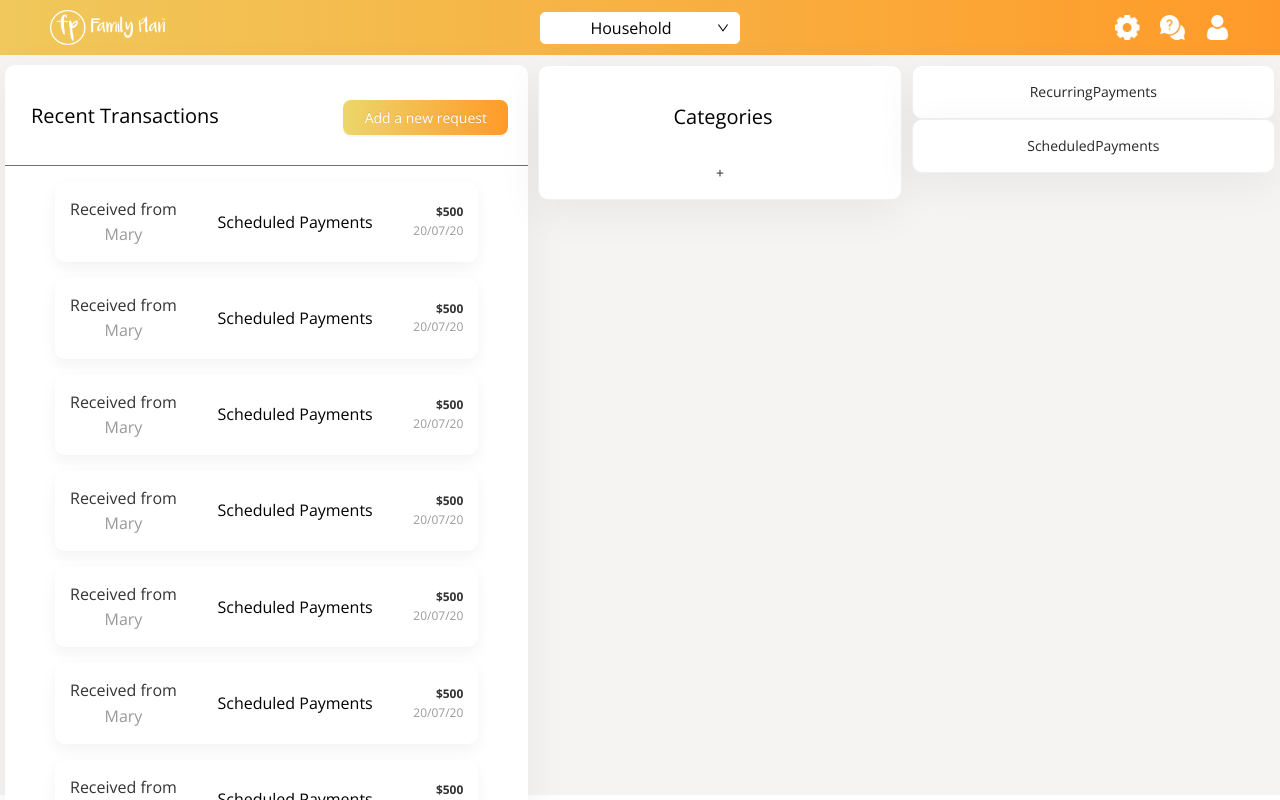
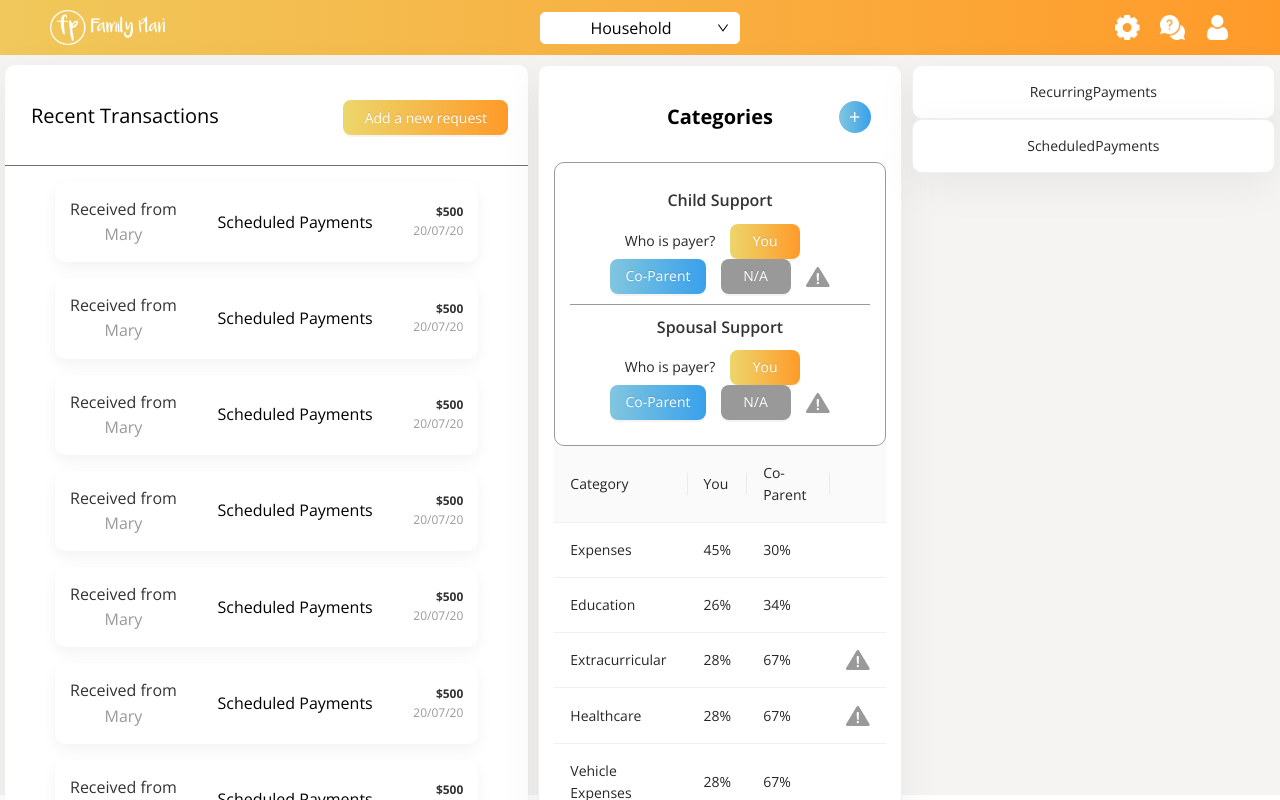
Before and after one commit to fahadcoddle/family-plan-web, a React (Create React App) app: page /home in a window 1280 px wide. Shown: the top 800 px of the page. Built offline with nearby package versions, Linux system fonts and the light colour scheme.

Commit message:
payment screen categories section design

```diff
--- a/src/Landing/Categories/Categories.js
+++ b/src/Landing/Categories/Categories.js
@@ -1,15 +1,152 @@
 import React from 'react';
 import './Categories.scss';
-import { Card } from 'antd';
+import { Card, Button, Table } from 'antd';
+import info from '../../Assets/info.png';
+
+const columns = [
+    {
+        title: 'Category',
+        dataIndex: 'Category',
+        key: 'Category',
+    },
+    {
+        title: 'You',
+        dataIndex: 'You',
+        key: 'You',
+    },
+    {
+        title: 'Co-Parent',
+        dataIndex: 'coParent',
+        key: 'coParent',
+    },
+    {
+        title: '',
+        dataIndex: 'status',
+        key: 'status',
+    },
+];
+const data = [
+    {
+        key: '1',
+        Category: 'Expenses',
+        You: '45%',
+        coParent: '30%',
+        // status: <img src={info} alt="info-icon" />,
+    },
+    {
+        key: '2',
+        Category: 'Education',
+        You: '26%',
+        coParent: '34%',
+        // status: <img src={info} alt="info-icon" />,
+    },
+    {
+        key: '3',
+        Category: 'Extracurricular',
+        You: '28%',
+        coParent: '67%',
+        status: <img src={info} alt="info-icon" />,
+    },
+    {
+        key: '4',
+        Category: 'Healthcare',
+        You: '28%',
+        coParent: '67%',
+        status: <img src={info} alt="info-icon" />,
+    },
+    {
+        key: '5',
+        Category: 'Vehicle Expenses',
+        You: '28%',
+        coParent: '67%',
+        // status: <img src={info} alt="info-icon" />,
+    },
+    {
+        key: '6',
+        Category: 'Expenses',
+        You: '45%',
+        coParent: '30%',
+        // status: <img src={info} alt="info-icon" />,
+    },
+    {
+        key: '7',
+        Category: 'Education',
+        You: '26%',
+        coParent: '34%',
+        status: <img src={info} alt="info-icon" />,
+    },
+    {
+        key: '8',
+        Category: 'Extracurricular',
+        You: '26%',
+        coParent: '34%',
+        status: <img src={info} alt="info-icon" />,
+    },
+];
 
 const Categories = () => {
     return (
         <Card>
             <div className="ct-card-head">
                 <h1>Categories</h1>
+                <div className="add-item">
+                    <span>+</span>
+                </div>
             </div>
-            <div className="add-item">
-                <span>+</span>
+            <div className="ct-card-top">
+                <Card>
+                    <div className="card-row">
+                        <h2>Child Support</h2>
+                        <div className="card-inner">
+                            <span>Who is payer?</span>
+                            <span>
+                                <Button type="primary" className="btn btn-orange">
+                                    You
+                                </Button>
+                            </span>
+                            <span>
+                                <Button type="primary" className="btn btn-blue">
+                                    Co-Parent
+                                </Button>
+                            </span>
+                            <span>
+                                <Button type="primary" className="btn btn-grey">
+                                    N/A
+                                </Button>
+                            </span>
+                            <span>
+                                <img src={info} alt="info-icon" />
+                            </span>
+                        </div>
+                    </div>
+                    <div className="card-row">
+                        <h2>Spousal Support</h2>
+                        <div className="card-inner">
+                            <span>Who is payer?</span>
+                            <span>
+                                <Button type="primary" className="btn btn-orange">
+                                    You
+                                </Button>
+                            </span>
+                            <span>
+                                <Button type="primary" className="btn btn-blue">
+                                    Co-Parent
+                                </Button>
+                            </span>
+                            <span>
+                                <Button type="primary" className="btn btn-grey">
+                                    N/A
+                                </Button>
+                            </span>
+                            <span>
+                                <img src={info} alt="info-icon" />
+                            </span>
+                        </div>
+                    </div>
+                </Card>
+            </div>
+            <div className="ct-card-bottom">
+                <Table columns={columns} dataSource={data} />
             </div>
         </Card>
     );
--- a/src/Landing/Categories/Categories.scss
+++ b/src/Landing/Categories/Categories.scss
@@ -6,13 +6,13 @@
         -webkit-box-pack: center;
         -ms-flex-pack: center;
         justify-content: center;
-        margin: 20px 5px 30px 11px;
+        margin: 20px 5px 30px 5px;
         position: relative;
         h1 {
             font-size: 20px;
             color: #000000;
             margin: 0;
-        }
+            font-weight: 700;
         }
         .add-item {
             display: -webkit-box;
@@ -29,8 +29,8 @@
             top: 0px;
             z-index: 2;
             cursor: pointer;
-        width: 25px;
-        height: 25px;
+            width: 32px;
+            height: 32px;
             border-radius: 50%;
             transition: all ease-in-out 0.2s;
             background: rgb(129, 198, 223);
@@ -48,3 +48,68 @@
             }
         }
     }
+    &-top {
+        .ant-card {
+            box-shadow: none !important;
+            border-color: #999999;
+        }
+        .card {
+            &-row {
+                padding: 10px;
+                &:first-of-type {
+                    border-bottom: 1px solid #999999;
+                }
+                h2 {
+                    text-align: center;
+                    font-size: 16px;
+                    color: #333333;
+                    font-weight: 600;
+                    margin-bottom: 10px;
+                }
+            }
+            &-inner {
+                .btn {
+                    border: 0;
+                    border-radius: 8px;
+                    height: 35px;
+                    span {
+                        font-size: 14px;
+                        color: #fff;
+                    }
+                    &-orange {
+                        width: 70px;
+                        background: rgb(236, 214, 107);
+                        background: -moz-linear-gradient(90deg, rgba(236, 214, 107, 1) 0%, rgba(255, 154, 41, 1) 100%);
+                        background: -webkit-linear-gradient(90deg, rgba(236, 214, 107, 1) 0%, rgb(143, 128, 110) 100%);
+                        background: linear-gradient(90deg, rgba(236, 214, 107, 1) 0%, rgba(255, 154, 41, 1) 100%);
+                        filter: progid:DXImageTransform.Microsoft.gradient(startColorstr="#ecd66b",endColorstr="#ff9a29",GradientType=1);
+                    }
+                    &-blue {
+                        // width: 97px;
+                        background: rgb(129, 198, 223);
+                        background: -moz-linear-gradient(90deg, rgba(129, 198, 223, 1) 0%, rgba(56, 160, 235, 1) 100%);
+                        background: -webkit-linear-gradient(
+                            90deg,
+                            rgba(129, 198, 223, 1) 0%,
+                            rgba(56, 160, 235, 1) 100%
+                        );
+                        background: linear-gradient(90deg, rgba(129, 198, 223, 1) 0%, rgba(56, 160, 235, 1) 100%);
+                        filter: progid:DXImageTransform.Microsoft.gradient(startColorstr="#81c6df",endColorstr="#38a0eb",GradientType=1);
+                    }
+                    &-grey {
+                        width: 70px;
+                        background: #999999;
+                    }
+                }
+                span:not(:last-child) {
+                    margin-right: 15px;
+                }
+            }
+        }
+    }
+    &-bottom {
+        .ant-pagination {
+            display: none;
+        }
+    }
+}
```
Also changed, not shown: src/Assets/info.png (added), 1 other file (tests, documents, lock files or other folders). Lines whose indentation alone changed are shown as unchanged.
